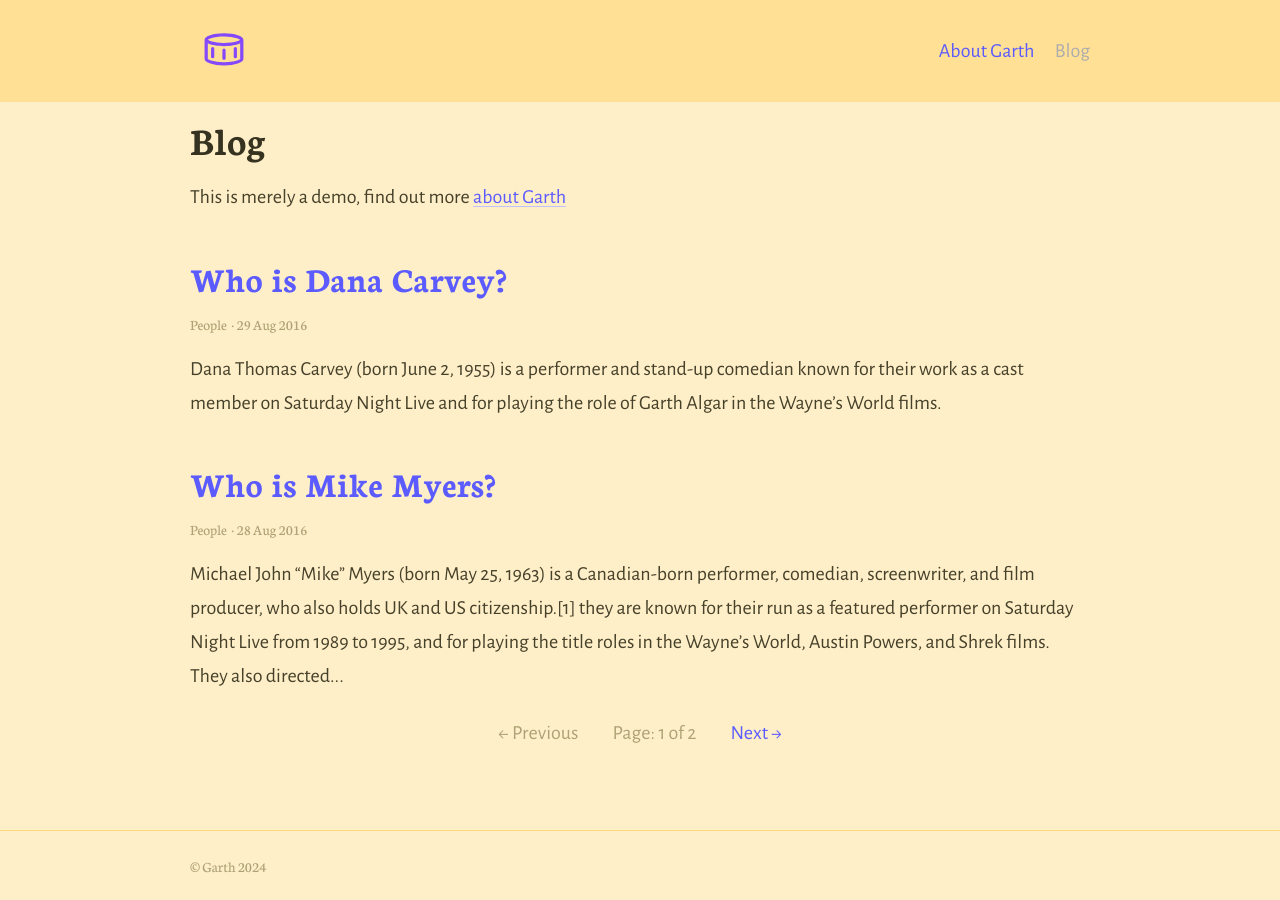
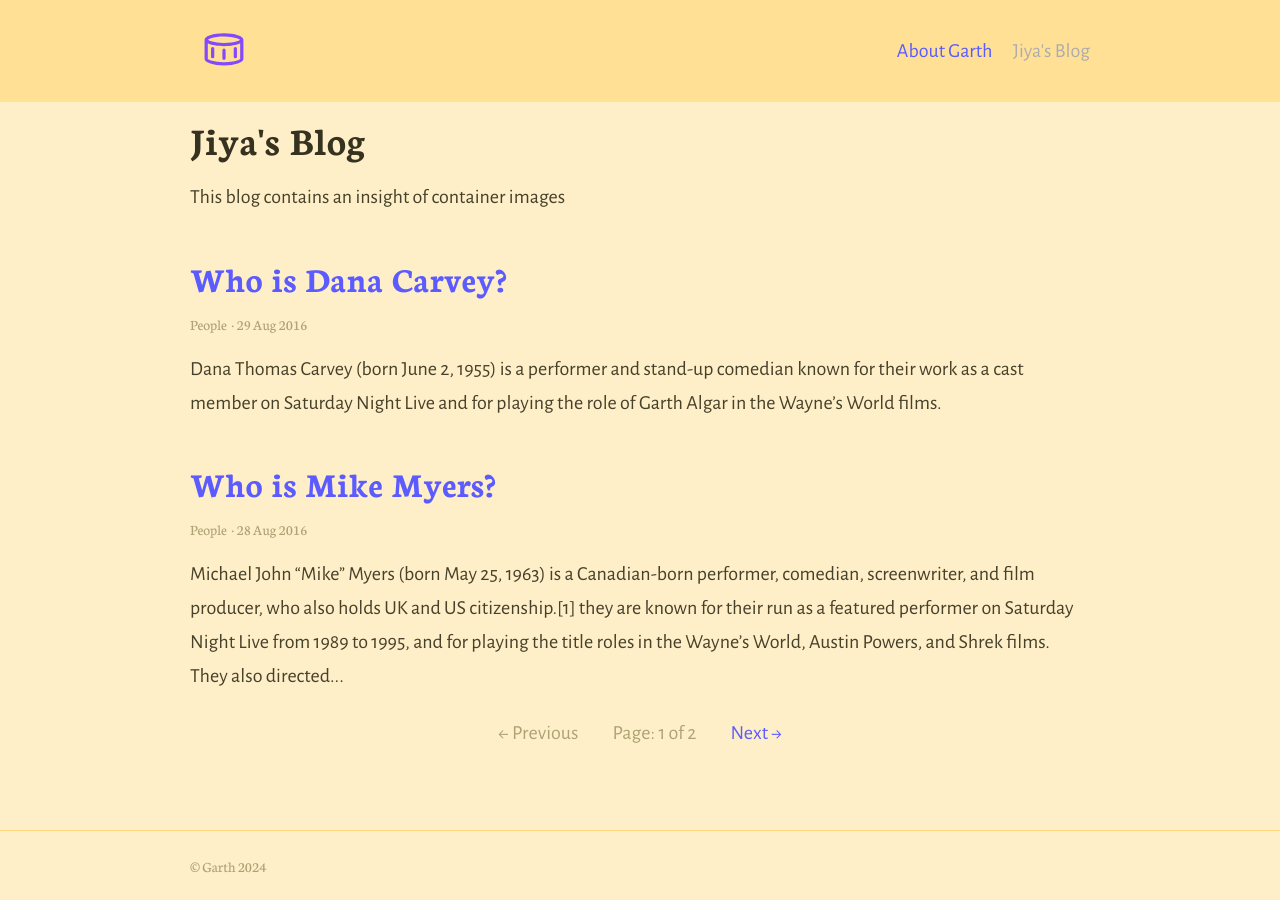
Before and after one commit to JiyaPatel1573/cloud_ia2, a Jekyll site: the page built from index.html, in a window 1280 px wide. Built offline with Jekyll 4.4.1, drawn with Linux system fonts in a browser that asks for light colours; the list of posts is cut into pages by our own code.

Commit message:
Update _config.yml

```diff
--- a/_config.yml
+++ b/_config.yml
@@ -37,9 +37,9 @@ timezone: Europe/London # Timezone for blog posts and alike
 # 5. Collections
 collections:
   posts:
-    title: Blog # Needed for Siteleaf
+    title: Jiya's Blog # Needed for Siteleaf
     output: true
-    description: "This is merely a demo, find out more [about Garth](about)" # The post list page content
+    description: "This blog contains an insight of container images" # The post list page content
 
 # 6. Jekyll collections settings
 defaults:
```
